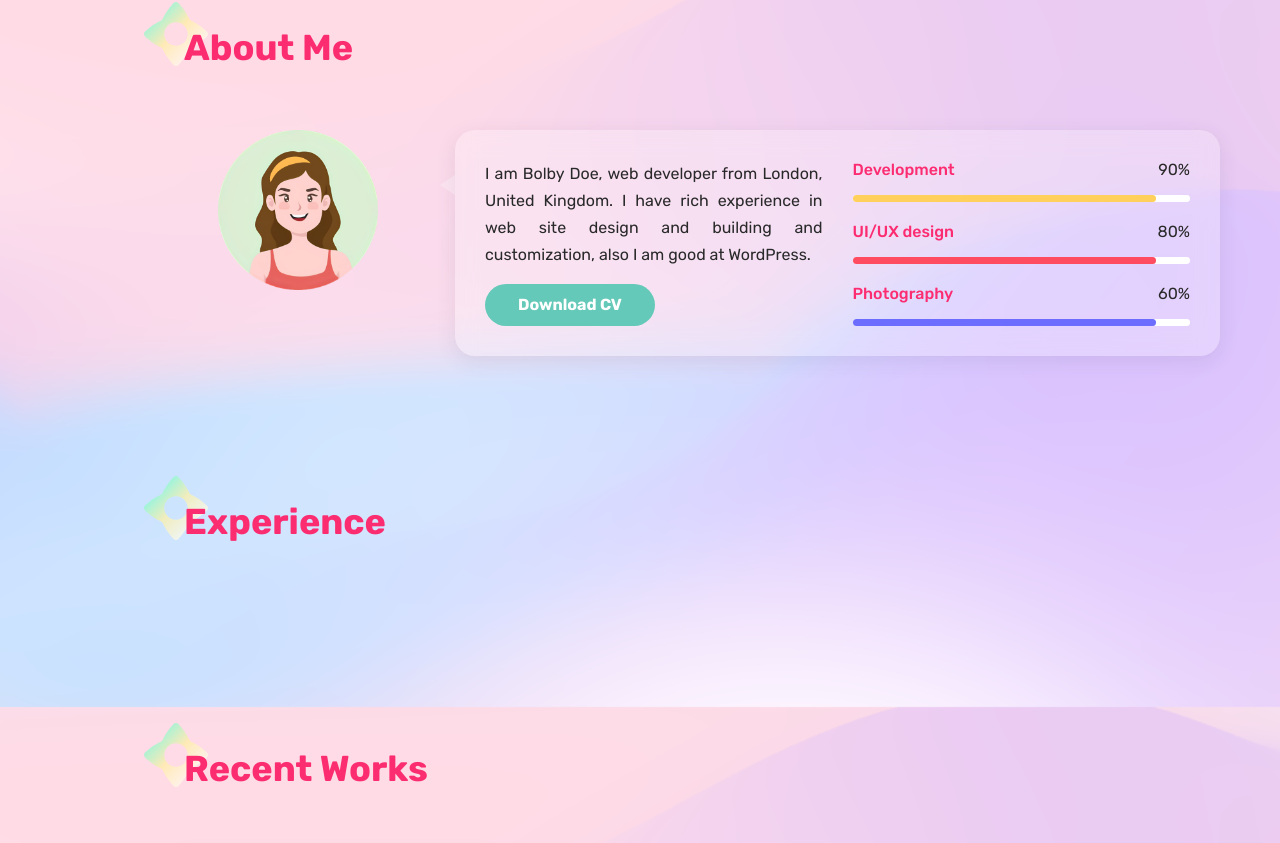
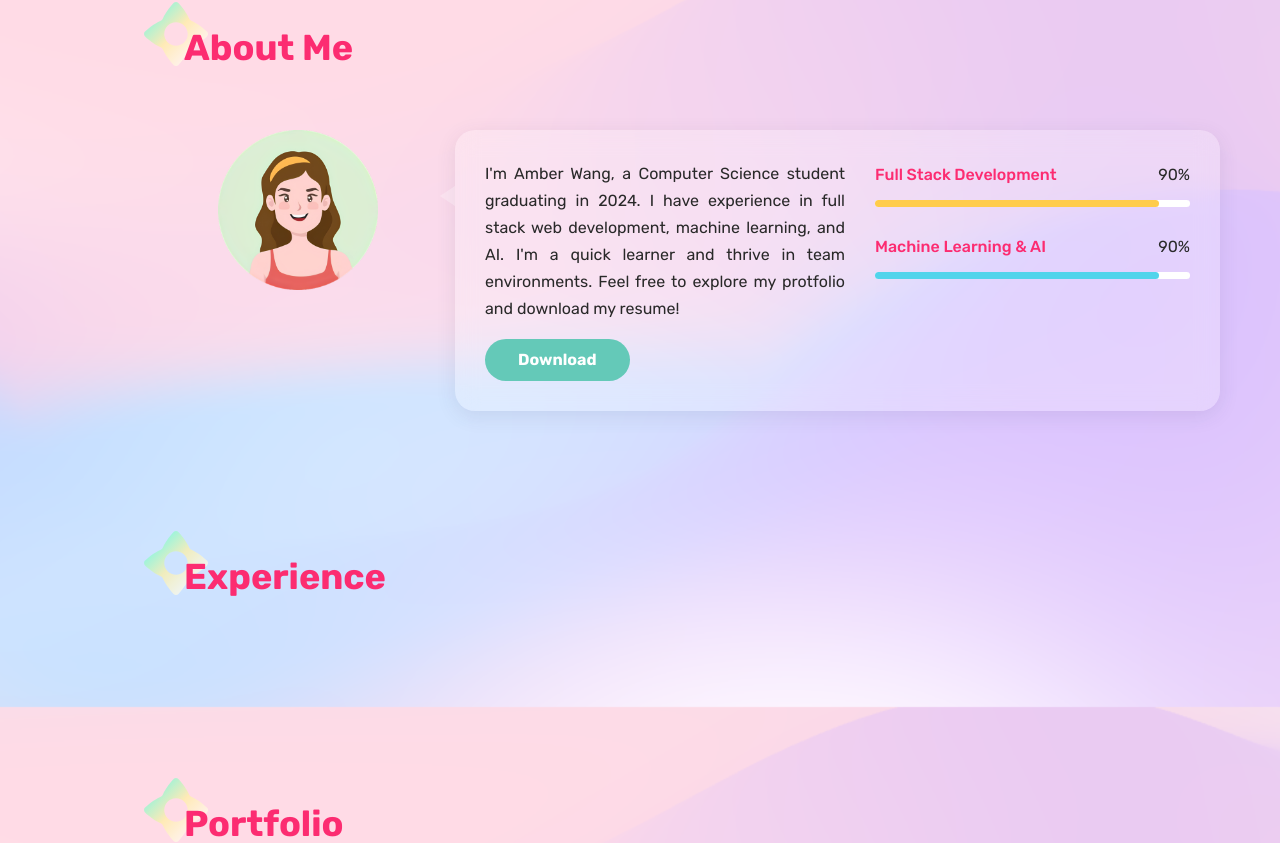
Before and after one commit to AmberWJL/my-portfolio, a React (Create React App) app: page / in a window 1280 px wide. Shown: the part 893-1736 px from the top of the page. Built offline with nearby package versions, Linux system fonts and the light colour scheme.

Commit message:
Contact & About & Home Done

```diff
--- a/src/components/about/About.jsx
+++ b/src/components/about/About.jsx
@@ -1,11 +1,40 @@
-import React from "react";
+import React, { useState } from "react";
 import "./about.css";
 import Image from "../../assets/avatar.png";
 
 const About = () => {
+  const Skills = [
+    {
+      id: 1,
+      category: "Full Stack Development",
+      percentage: "90%",
+      color: "Full_Stack",
+      skills: "Python, Java, JavaScript, HTML/CSS, PHP, MySQL, Express.js, Git, Microsoft Azure, React, Linux, MangoDB"
+    },
+    // {
+    //   id: 2,
+    //   category: "Automation Scripting",
+    //   percentage: "90%",
+    //   color: "Automation",
+    //   skills: "Python, Java, JavaScript, HTML/CSS, PHP, MySQL, Express.js, Git, Microsoft Azure, React, Linux"
+    // },
+    {
+      id: 3,
+      category: "Machine Learning & AI",
+      percentage: "90%",
+      color: "ML",
+      skills: "Scikit-learn, TensorFlow, PyTorch, Matplotlib, Machine Learning Algorithms, Mathematics and Statistics"
+    },
+  ];
+  const [isHovered, setIsHovered] = useState(false);
 
+  const handleMouseEnter = () => {
+    setIsHovered(true);
+  };
 
-
+  const handleMouseLeave = () => {
+    setIsHovered(false);
+  };
 
   return (
     <section className="about container section" id="about">
@@ -17,47 +46,43 @@ const About = () => {
         <div className="about__data grid">
           <div className="about__info">
             <p className="about__description">
-              I am Bolby Doe, web developer from London, United Kingdom. I have
-              rich experience in web site design and building and customization,
-              also I am good at WordPress.
+              I'm Amber Wang, a Computer Science student graduating in 2024. I have experience in full stack web development, machine learning, and AI. I'm a quick learner and thrive in team environments. Feel free to explore my protfolio and download my resume!
             </p>
             <a href="" className="btn">
-              Download CV
+              Download
             </a>
           </div>
           <div className="about__skills grid">
-            <div className="skills__data">
+            {Skills.map(({ id, category, percentage, color, skills }) => (
+              <div className="skill_container">
+                 <div className="skills__data"
+                  key={id}
+                  onMouseEnter={handleMouseEnter}
+                  onMouseLeave={handleMouseLeave}
+                  >
                   <div className="skills__titles">
-                <h3 className="skills__name">Development</h3>
-                <span className="skills__number">90%</span>
+                    <h3 className="skills__name">{category}</h3>
+                    <span className="skills__number">{percentage}</span>
                   </div>
-
                   <div className="skills__bar">
-                <span className="skills__percentage development"></span>
+                    <span className={`skills__percentage ${color}`}></span>
                   </div>
                 </div>
-
-            <div className="skills__data">
-              <div className="skills__titles">
-                <h3 className="skills__name">UI/UX design</h3>
-                <span className="skills__number">80%</span>
+                {/* {isHovered && <div className="hover_to_show">tech skills</div>} */}
+                {isHovered && (
+                   <div className="hover_to_show">
+                    <div class="skills-grid">
+                      {skills.split(", ").map((skill, index) => (
+                        <div className={`skill-item ${color}-bg`} key={index}>
+                          {skill}
                         </div>
-
-              <div className="skills__bar">
-                <span className="skills__percentage ui__design"></span>
+                      ))}
                     </div>
                   </div>
+                )}
+              </div>
+            ))}
 
-            <div className="skills__data">
-              <div className="skills__titles">
-                <h3 className="skills__name">Photography</h3>
-                <span className="skills__number">60%</span>
-              </div>
-
-              <div className="skills__bar">
-                <span className="skills__percentage photography"></span>
-              </div>
-            </div>
           </div>
         </div>
       </div>
--- a/src/components/about/about.css
+++ b/src/components/about/about.css
@@ -8,7 +8,7 @@
   backdrop-filter: blur(11px);
   box-shadow: var(--shadow);
   border-radius: var(--border-radius);
-  grid-template-columns: repeat(2, 1fr);
+  grid-template-columns: 360px 1fr;
   column-gap: 1.875rem;
   align-items: flex-start;
   position: relative;
@@ -39,6 +39,36 @@
 .about__skills {
   row-gap: 1.25rem;
 }
+.skills__data {
+  padding-top: 5px;
+  padding-bottom: 5px;
+}
+.hover_to_show {
+  display: none;
+  opacity: 0;
+  transform: translateY(-20px);
+  transition: opacity 0.3s ease, transform 0.3s ease;
+  padding-top: 10px;
+  padding-bottom: 10px;
+}
+
+@keyframes slideInFromTop {
+  0% {
+    opacity: 0;
+    transform: translateY(-20px);
+  }
+  100% {
+    opacity: 1;
+    transform: translateY(0);
+  }
+}
+
+.skills__data:hover + .hover_to_show {
+  display: block;
+  animation: slideInFromTop 0.3s ease forwards;
+}
+
+
 
 .skills__titles {
   display: flex;
@@ -70,20 +100,44 @@
   display: block;
 }
 
-.development {
+.Full_Stack {
   width: 90%;
-  background-color: rgb(255, 209, 92);
+  background-color: rgb(255, 204, 75);
 }
 
-.ui__design {
+.Automation {
   width: 90%;
-  background-color: rgb(255, 76, 96);
+  background-color: rgb(243, 109, 255);
 }
 
-.photography {
+.ML {
   width: 90%;
-  background-color: rgb(108, 108, 299);
+  background-color: rgb(81, 212, 235);
 }
+
+.skills-grid {
+  display: flex;
+  flex-wrap: wrap;
+  grid-gap: 5px;
+}
+
+.skill-item {
+  font-size: 15px;
+  display: inline-block;
+  padding: 2px 7px;
+  border-radius: 5px;
+}
+
+.Full_Stack-bg{
+  background-color: rgba(255, 239, 114, 0.18);
+}
+
+.ML-bg{
+  background-color:  rgba(81, 212, 235, 0.12);
+}
+
+
+
 
 .about__boxes {
   grid-template-columns: repeat(4, 1fr);
--- a/src/components/contact/Contact.jsx
+++ b/src/components/contact/Contact.jsx
@@ -8,10 +8,10 @@ const Contact = () => {
 
       <div className="contact__container grid">
         <div className="contact__info">
-          <h3 className="contact__title">Let's talk about everything!</h3>
-          <p className="contact__details">
+          <p className="contact__title">Let's talk about everything!</p>
+          {/* <p className="contact__details">
             Don't like forms? Send me an email. 👋
-          </p>
+          </p> */}
         </div>
 
         <form action="" className="contact__form">
--- a/src/components/contact/contact.css
+++ b/src/components/contact/contact.css
@@ -8,8 +8,9 @@
 }
 
 .contact__title {
-  font-size: var(--h3-font-size);
+  font-size: 1.3rem;
   margin-bottom: 0.5rem;
+  font-weight: 500;
 }
 
 .contact__form-group {
--- a/src/components/portfolio/Portfolio.jsx
+++ b/src/components/portfolio/Portfolio.jsx
@@ -7,7 +7,7 @@ const Portfolio = () => {
 
   return (
     <section className="work container section" id="work">
-      <h2 className="section__title">Recent Works</h2>
+      <h2 className="section__title">Portfolio</h2>
       <div className="work__container grid">
         {items.map((elem) => {
           const { id, image, title } = elem;
--- a/src/components/pricing/Pricing.jsx
+++ /dev/null
@@ -1,63 +0,0 @@
-import React from "react";
-import "./pricing.css";
-import Image1 from "../../assets/price-1.svg";
-import Image2 from "../../assets/price-2.svg";
-import Image3 from "../../assets/price-3.svg";
-
-const Pricing = () => {
-  return (
-    <section className="pricing container section">
-      <h2 className="section__title">Pricing Plans</h2>
-
-      <div className="pricing__container grid">
-        <div className="pricing__item">
-          <img src={Image1} alt="" className="pricing__img" />
-          <h3 className="pricing__plan">Basic</h3>
-          <p className="pricing__title">
-            A Simple option but powerful to manage your business
-          </p>
-          <p className="pricing__support">Email support</p>
-          <h3 className="price">
-            <em>$</em> 9 <span>Month</span>
-          </h3>
-          <a href="" className="btn">
-            Get Started
-          </a>
-        </div>
-
-        <div className="pricing__item best">
-          <span className="badge">Recommended</span>
-          <img src={Image2} alt="" className="pricing__img" />
-          <h3 className="pricing__plan">Premium</h3>
-          <p className="pricing__title">
-            Unlimited product including app integration and more features
-          </p>
-          <p className="pricing__support">Mon-Fri support</p>
-          <h3 className="price">
-            <em>$</em> 15 <span>Month</span>
-          </h3>
-          <a href="" className="btn">
-            Get Started
-          </a>
-        </div>
-
-        <div className="pricing__item">
-          <img src={Image3} alt="" className="pricing__img" />
-          <h3 className="pricing__plan">Ultimate</h3>
-          <p className="pricing__title">
-            A wise option for large companies and individuals
-          </p>
-          <p className="pricing__support">24/7 support</p>
-          <h3 className="price">
-            <em>$</em> 19 <span>Month</span>
-          </h3>
-          <a href="" className="btn">
-            Get Started
-          </a>
-        </div>
-      </div>
-    </section>
-  );
-};
-
-export default Pricing;
--- a/src/components/sidebar/sidebar.css
+++ b/src/components/sidebar/sidebar.css
@@ -58,7 +58,7 @@
   display: none;
   justify-content: center;
   align-items: center;
-  z-index: 1;
+  z-index: 10;
   transition: .3s;
 }
 
--- a/src/index.css
+++ b/src/index.css
@@ -6,6 +6,8 @@
 @tailwind base;
 @tailwind components;
 @tailwind utilities;
+
+
 /*=============== Variables CSS ===============*/
 :root {
   /*========== Colors ==========*/
```
Also changed, not shown: src/components/pricing/pricing.css (deleted, +0 -89 lines). Lines whose indentation alone changed are shown as unchanged.
